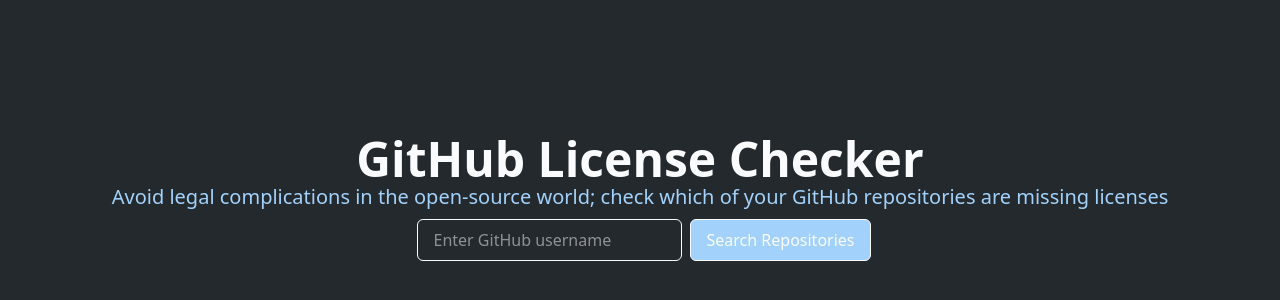
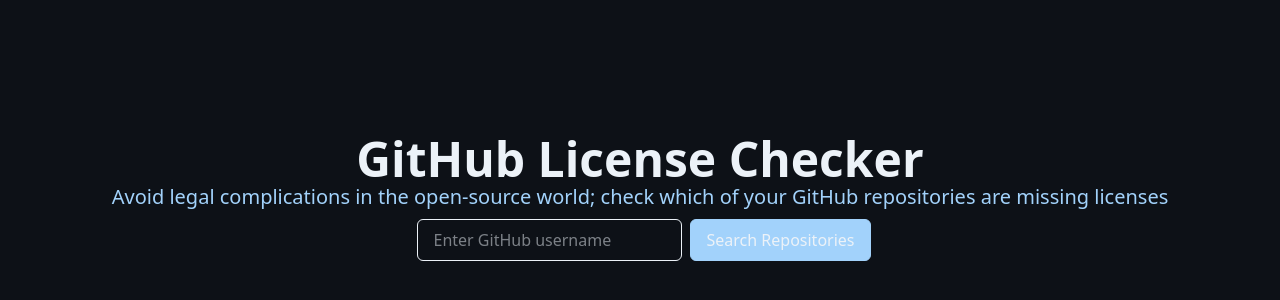
Before and after one commit to myrmlbst/github-license-checker, a React (Vite) app: page / in a window 1280 px wide. Shown: the part 206-506 px from the top of the page. Built offline with nearby package versions, Linux system fonts and the light colour scheme.

Commit message:
fixed bg color

```diff
--- a/src/GithubLicenses.jsx
+++ b/src/GithubLicenses.jsx
@@ -92,7 +92,7 @@ const GithubLicenses = () => {
           />
           <button
             type="submit"
-             className="bg-accent text-background px-4 py-2 rounded-md text-primary border-1 border-solid"          >
+             className="bg-accent text-background px-4 py-2 rounded-md text-primary border-1 border-solid border-accent">
             Search Repositories
           </button>
         </form>
@@ -111,7 +111,7 @@ const GithubLicenses = () => {
             </h2>
 
             {/* terminal displaying license stats */}
-            <div className="license-stats border-2 border-solid border-accent p-4 my-8 bg-foreground rounded-xl">
+            <div className="license-stats border-1 border-solid border-accent p-4 my-8 bg-foreground rounded-xl">
               <h3 className="font-bold">Repository Statistics</h3>
               <p>Total Repositories: {filteredRepositories.length}</p>
 
@@ -149,7 +149,7 @@ const GithubLicenses = () => {
             {filteredRepositories.length > 0 ? (
               <ul>
                 {filteredRepositories.map((repo) => (
-                  <li key={repo.id} className="p-2 bg-foreground border-2 border-solid border-accent rounded-xl my-2">
+                  <li key={repo.id} className="p-2 mb-2 bg-foreground border-1 border-solid border-accent rounded-xl my-2">
                     <strong>{repo.name}</strong>: {' '}
                     {repo.license ? repo.license.name : <span className="text-accent">No license specified</span>}
                     <div className="repo-details text-sm">
--- a/src/index.css
+++ b/src/index.css
@@ -1,11 +1,10 @@
 @import "tailwindcss";
 
 @theme {
-    --color-background: #24292e;
-    --color-foreground: #2b3137;
+    --color-background: #0d1117;
+    --color-foreground: #21262d;
 
-
-    --color-primary: #fafbfc;
+    --color-primary: #ecf2f8;
 
     --color-accent: #a2d2fb;
 }
```
